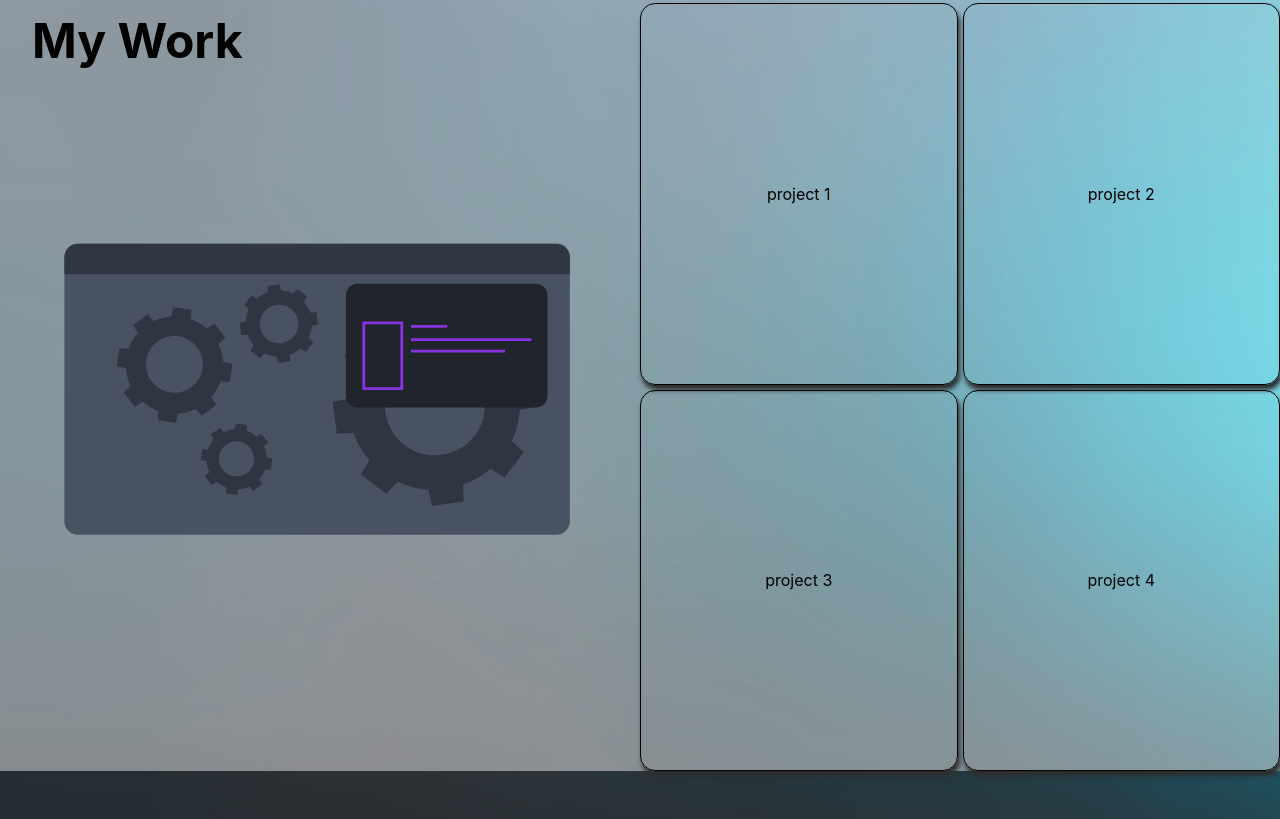
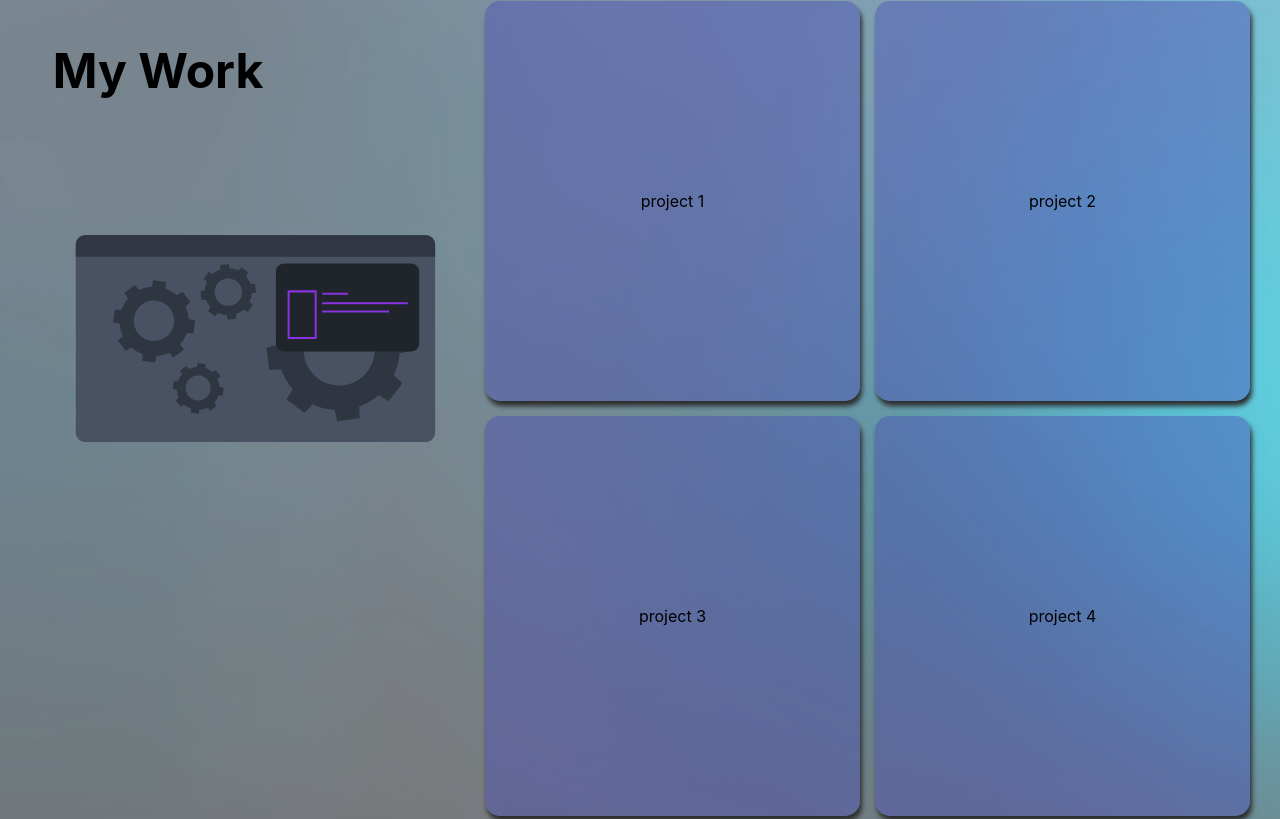
Before and after one commit to ccrisolo/ceds-portfolio, a React (Create React App) app: page / in a window 1280 px wide. Shown: the part 1580-2399 px from the top of the page. Built offline with nearby package versions, Linux system fonts and the light colour scheme.

Commit message:
updates styles

```diff
--- a/src/App.css
+++ b/src/App.css
@@ -15,9 +15,9 @@
 }
 
 .projects-section {
+    padding: 30px;
     opacity: 0;
-    background-color:rgba(255, 255, 255, 0.45);
-    /* background-color: white; */
+    background-color:rgba(255, 255, 255, 0.35);
     min-height: 100vh;
     visibility: hidden;
     transform: translateY(20vh);
--- a/src/App.js
+++ b/src/App.js
@@ -9,14 +9,15 @@ import ProjectsPage from "./Pages/Projects/ProjectsPage";
 
 function App() {
     const [isVisible, setIsVisible] = useState(false);
-    const domRef = useRef();
+    const domRefNode = useRef();
 
+    // fade in transition observer for when elements are visible
     useEffect(() => {
         const observer = new IntersectionObserver(entries => {
             entries.forEach(entry => setIsVisible(entry.isIntersecting));
         });
-        observer.observe(domRef.current);
-        return () => observer.observe(domRef.current);
+        observer.observe(domRefNode.current);
+        return () => observer.unobserve(domRefNode.current);
     }, []);
 
     return (
@@ -32,7 +33,7 @@ function App() {
                     className={`projects-section ${
                         isVisible ? `is-visible` : ""
                     }`}
-                    ref={domRef}
+                    ref={domRefNode}
                 >
                     <ProjectsPage />
                 </div>
--- a/src/Pages/Projects/ProjectsPage.css
+++ b/src/Pages/Projects/ProjectsPage.css
@@ -1,15 +1,17 @@
 .projects-container {
     display: grid;
-    gap: 5px;
+    gap: 15px;
+    justify-content: center;
 }
 
 .project {
+    background-color: rgb(77, 79, 183, 0.45);
     display: flex;
-    min-height: 250px;
+    height: 400px;
+    width: 375px;
     justify-content: center;
     align-items: center;
     border-radius: 15px;
-    border: 1px black solid;
     box-shadow: 2px 5px 5px #2d2d2d;
 }
 
@@ -21,17 +23,15 @@
         display: grid;
         grid-template-columns: repeat(2, 1fr);
         grid-template-rows: repeat(2, 1fr);
-        margin-top: 5%;
+        justify-content: center;
+        align-items: center;
     }
 
     .project {
         display: flex;
         justify-content: center;
         align-items: center;
-        border: 1px black solid;
         border-radius: 15px;
         box-shadow: 2px 5px 5px #2d2d2d;
-        max-width: 400px;
-        max-height: 400px;
     }
 }
--- a/src/Pages/Projects/ProjectsPage.jsx
+++ b/src/Pages/Projects/ProjectsPage.jsx
@@ -2,23 +2,34 @@ import React from "react";
 import LottieAnimation from "../../components/Lottie/LottieAnimation";
 import devGearsPurple from "../../animations/devGearsPurple.json";
 import "./ProjectsPage.css";
+import FadeInSection from "../../components/FadeIn/FadeInSection";
 
 const ProjectsPage = () => {
     return (
         <>
             <div className='illustration-2'>
                 <h2>My Work</h2>
+                <FadeInSection>
                     <LottieAnimation
                         lotti={devGearsPurple}
                         width={"100%"}
                         height={"100%"}
                     />
+                </FadeInSection>
             </div>
             <div className='projects-container'>
+                <FadeInSection>
                     <div className='project'>project 1</div>
+                </FadeInSection>
+                <FadeInSection>
                     <div className='project'>project 2</div>
+                </FadeInSection>
+                <FadeInSection>
                     <div className='project'>project 3</div>
+                </FadeInSection>
+                <FadeInSection>
                     <div className='project'>project 4</div>
+                </FadeInSection>
             </div>
         </>
     );
--- /dev/null
+++ b/src/components/FadeIn/FadeInSection.css
@@ -0,0 +1,12 @@
+.fade-in-section {
+    opacity: 0;
+    transform: translateY(20vh);
+    visibility: hidden;
+    transition: opacity 0.6s ease-out, transform 1.2s ease-out;
+    will-change: opacity, visibility;
+}
+.fade-in-section.is-visible {
+    opacity: 1;
+    transform: none;
+    visibility: visible;
+}
--- /dev/null
+++ b/src/components/FadeIn/FadeInSection.jsx
@@ -0,0 +1,26 @@
+import React, { useState, useEffect, useRef } from "react";
+import "./FadeInSection.css";
+
+const FadeInSection = props => {
+    const [isVisible, setIsVisible] = useState(false);
+    const domRefNode = useRef();
+
+    useEffect(() => {
+        const observer = new IntersectionObserver(items => {
+            items.forEach(item => setIsVisible(item.isIntersecting));
+        });
+        observer.observe(domRefNode.current);
+        return () => observer.unobserve(domRefNode.current);
+    }, []);
+
+    return (
+        <div
+            ref={domRefNode}
+            className={`fade-in-section ${isVisible ? `is-visible` : ""}`}
+        >
+            {props.children}
+        </div>
+    );
+};
+
+export default FadeInSection;
```
Lines whose indentation alone changed are shown as unchanged.
